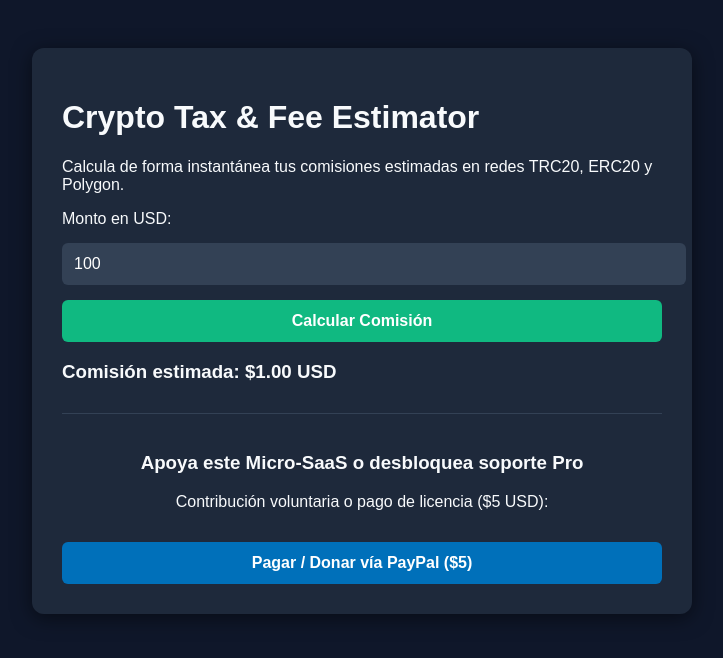
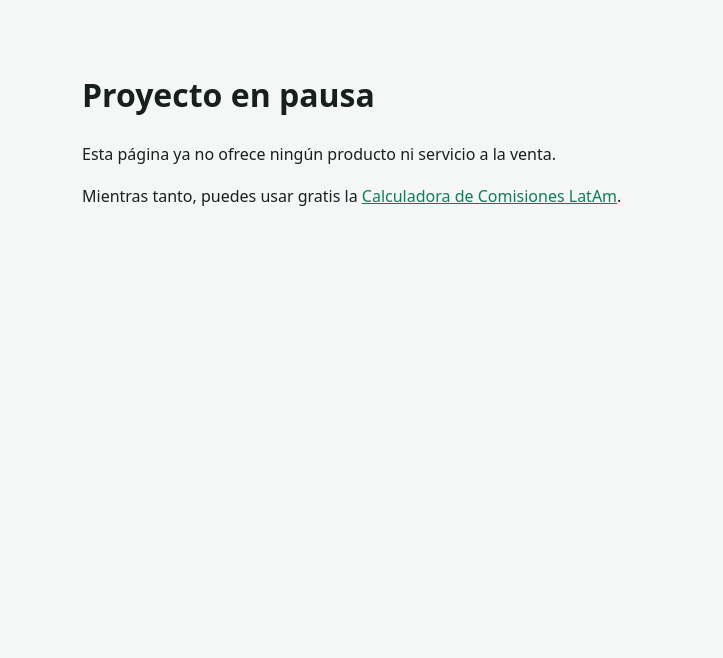
Before and after one commit to Lucho-design1/crypto-tax-estimator-pro, a plain HTML site: page index.html in a window 1280 px wide. Shown: the whole page, without its empty margins (278-1001 px from the left). Drawn offline with Linux system fonts and the light colour scheme.

Commit message:
Pausar el proyecto: retirar la oferta de venta sin producto disponible (#1)
Claude-Session: https://claude.ai/code/session_018rcSSJic2juKR1ZPuonpmf

Co-authored-by: Claude <noreply@anthropic.com>

```diff
--- a/index.html
+++ b/index.html
@@ -1,41 +1,9 @@
 <!DOCTYPE html>
-<html lang="es">
-<head>
-    <meta charset="UTF-8">
-    <title>Crypto Tax & Fee Estimator Pro</title>
-    <style>
-        body { font-family: Arial, sans-serif; background: #0f172a; color: #f8fafc; padding: 40px; }
-        .container { max-width: 600px; margin: 0 auto; background: #1e293b; padding: 30px; border-radius: 12px; box-shadow: 0 4px 20px rgba(0,0,0,0.5); }
-        input, button { width: 100%; padding: 12px; margin-top: 15px; border-radius: 6px; border: none; font-size: 16px; }
-        input { background: #334155; color: #fff; }
-        button { background: #10b981; color: #fff; font-weight: bold; cursor: pointer; }
-        button:hover { background: #059669; }
-        .pay-section { margin-top: 30px; text-align: center; border-top: 1px solid #334155; padding-top: 20px; }
-    </style>
-</head>
-<body>
-    <div class="container">
-        <h1>Crypto Tax & Fee Estimator</h1>
-        <p>Calcula de forma instantánea tus comisiones estimadas en redes TRC20, ERC20 y Polygon.</p>
-        <label>Monto en USD:</label>
-        <input type="number" id="amount" value="100" placeholder="100">
-        <button onclick="calculate()">Calcular Comisión</button>
-        <h3 id="result">Comisión estimada: $1.00 USD</h3>
-
-        <div class="pay-section">
-            <h3>Apoya este Micro-SaaS o desbloquea soporte Pro</h3>
-            <p>Contribución voluntaria o pago de licencia ($5 USD):</p>
-            <a href="https://paypal.me/LucianoBenechCenoz" target="_blank">
-                <button style="background: #0070ba;">Pagar / Donar vía PayPal ($5)</button>
-            </a>
-        </div>
-    </div>
-    <script>
-        function calculate() {
-            let amt = document.getElementById('amount').value;
-            let fee = amt * 0.005;
-            document.getElementById('result').innerText = 'Comisión estimada: $' + fee.toFixed(2) + ' USD';
-        }
-    </script>
-</body>
-</html>
+<html lang="es"><head><meta charset="UTF-8"><meta name="viewport" content="width=device-width, initial-scale=1.0">
+<meta name="robots" content="noindex"><title>Proyecto en pausa</title>
+<style>body{font-family:system-ui,-apple-system,sans-serif;max-width:560px;margin:0 auto;padding:48px 16px;line-height:1.6;color:#17201c;background:#f5f7f6}a{color:#0f7b5a}@media(prefers-color-scheme:dark){body{background:#111715;color:#e8efeb}a{color:#4fd1a1}}</style>
+</head><body>
+<h1>Proyecto en pausa</h1>
+<p>Esta página ya no ofrece ningún producto ni servicio a la venta.</p>
+<p>Mientras tanto, puedes usar gratis la <a href="https://lucho-design1.github.io/fee-calculator-latam/">Calculadora de Comisiones LatAm</a>.</p>
+</body></html>
```
Also changed, not shown: 1 other file.
